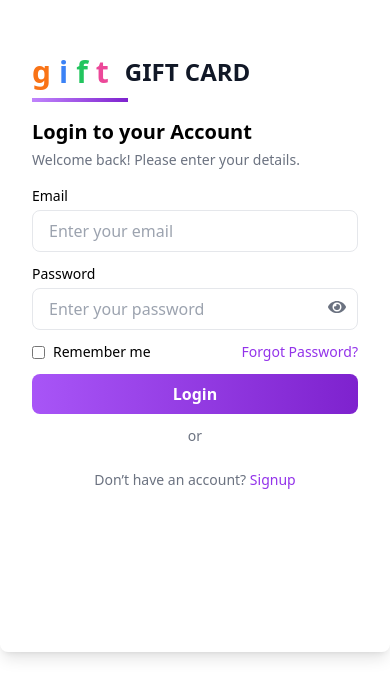
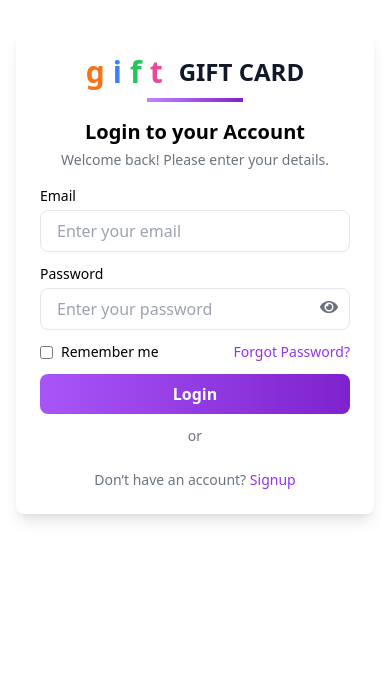
Before and after one commit to SallalZahid56/my-app, a React (Vite) app: page /login in a window 390 px wide. Shown: the part 150-844 px from the top of the page. Built offline with nearby package versions, Linux system fonts and the light colour scheme.

Commit message:
Initial commit

```diff
--- a/src/Pages/Login.jsx
+++ b/src/Pages/Login.jsx
@@ -1,20 +1,18 @@
 import React, { useEffect, useState } from 'react';
 import { Link } from 'react-router-dom';
 import loginImage from '../assets/login-signup.jpg';
-import { jwtDecode } from 'jwt-decode'; // ✅ Correct way
+import { jwtDecode } from 'jwt-decode';
 import { FaEye, FaEyeSlash } from 'react-icons/fa';
-
 
 const Login = () => {
   const [showPassword, setShowPassword] = useState(false);
   const googleClientId = import.meta.env.VITE_GOOGLE_CLIENT_ID;
 
   useEffect(() => {
-        /* global google */
     const handleGoogleLogin = (response) => {
       const userObject = jwtDecode(response.credential);
       console.log('Google login user:', userObject);
-            // TODO: Handle login with userObject (e.g., send to backend or set auth state)
+      // TODO: Handle login with userObject
     };
 
     if (window.google && googleClientId) {
@@ -31,10 +29,10 @@ const Login = () => {
   }, [googleClientId]);
 
   return (
-        <div className="min-h-screen flex items-center justify-center bg-white">
-            <div className="flex w-full max-w-5xl h-[90vh] shadow-lg rounded-lg overflow-hidden">
-                {/* Left Image */}
-                <div className="w-1/2 hidden md:block">
+    <div className="min-h-screen flex items-center justify-center bg-white px-4 py-6">
+      <div className="flex flex-col md:flex-row w-full max-w-5xl h-auto md:h-[90vh] shadow-lg rounded-lg overflow-hidden">
+        {/* Left Image (hidden on small screens) */}
+        <div className="w-full md:w-1/2 hidden md:block">
           <img
             src={loginImage}
             alt="Gift Card"
@@ -43,10 +41,10 @@ const Login = () => {
         </div>
 
         {/* Right Form */}
-                <div className="w-full md:w-1/2 p-8 flex flex-col justify-center">
+        <div className="w-full md:w-1/2 p-6 sm:p-8 flex flex-col justify-center">
           {/* Logo & Header */}
-                    <div className="mb-4">
-                        <h1 className="text-2xl font-bold flex items-center gap-2">
+          <div className="mb-4 text-center md:text-left">
+            <h1 className="text-2xl font-bold flex justify-center md:justify-start items-center gap-2">
               <span className="text-orange-500 text-3xl">g</span>
               <span className="text-blue-500 text-3xl">i</span>
               <span className="text-green-500 text-3xl">f</span>
@@ -55,11 +53,11 @@ const Login = () => {
                 GIFT <span className="font-bold">CARD</span>
               </span>
             </h1>
-                        <div className="mt-2 h-1 w-24 bg-gradient-to-r from-purple-400 to-purple-700"></div>
+            <div className="mt-2 h-1 w-24 mx-auto md:mx-0 bg-gradient-to-r from-purple-400 to-purple-700"></div>
           </div>
 
-                    <h2 className="text-xl font-semibold mb-1">Login to your Account</h2>
-                    <p className="text-sm text-gray-500 mb-4">Welcome back! Please enter your details.</p>
+          <h2 className="text-xl font-semibold mb-1 text-center md:text-left">Login to your Account</h2>
+          <p className="text-sm text-gray-500 mb-4 text-center md:text-left">Welcome back! Please enter your details.</p>
 
           <form className="space-y-3">
             <div>
@@ -89,11 +87,11 @@ const Login = () => {
               </div>
             </div>
 
-                        <div className="flex items-center justify-between">
-                            <label className="flex items-center text-sm">
+            <div className="flex items-center justify-between text-sm">
+              <label className="flex items-center">
                 <input type="checkbox" className="mr-2" /> Remember me
               </label>
-                            <Link to="/forgot-password" className="text-sm text-purple-600 hover:underline">
+              <Link to="/forgot-password" className="text-purple-600 hover:underline">
                 Forgot Password?
               </Link>
             </div>
--- a/src/Pages/Signup.jsx
+++ b/src/Pages/Signup.jsx
@@ -2,16 +2,13 @@ import React, { useEffect, useState } from 'react';
 import { Link } from 'react-router-dom';
 import signupImage from '../assets/login-signup.jpg';
 import { FaEye, FaEyeSlash } from 'react-icons/fa';
-
+import { jwtDecode } from 'jwt-decode'; // Make sure this is imported
 
 const Signup = () => {
   const [showPassword, setShowPassword] = useState(false);
-
-    // Replace with your own Google client ID
   const googleClientId = import.meta.env.VITE_GOOGLE_CLIENT_ID;
 
   useEffect(() => {
-        /* global google */
     const handleGoogleResponse = (response) => {
       const userObject = jwtDecode(response.credential);
       console.log('Google user:', userObject);
@@ -32,10 +29,11 @@ const Signup = () => {
   }, [googleClientId]);
 
   return (
-        <div className="min-h-screen flex items-center justify-center bg-white">
-            <div className="flex w-full max-w-5xl h-[85vh] shadow-lg rounded-lg overflow-hidden">
-                {/* Left Image */}
-                <div className="w-1/2 hidden md:block">
+    <div className="min-h-screen flex items-center justify-center bg-white px-4 py-6">
+      <div className="flex flex-col md:flex-row w-full max-w-5xl h-auto md:h-[85vh] shadow-lg rounded-lg overflow-hidden">
+
+        {/* Left Image (desktop only) */}
+        <div className="w-full md:w-1/2 hidden md:block">
           <img
             src={signupImage}
             alt="Gift Card"
@@ -44,21 +42,23 @@ const Signup = () => {
         </div>
 
         {/* Right Form */}
-                <div className="w-full md:w-1/2 p-8 flex flex-col justify-center">
+        <div className="w-full md:w-1/2 p-6 sm:p-8 flex flex-col justify-center">
           {/* Logo & Header */}
-                    <div className="mb-4">
-                        <h1 className="text-2xl font-bold flex items-center gap-2">
+          <div className="mb-4 text-center md:text-left">
+            <h1 className="text-2xl font-bold flex justify-center md:justify-start items-center gap-2">
               <span className="text-orange-500 text-3xl">g</span>
               <span className="text-blue-500 text-3xl">i</span>
               <span className="text-green-500 text-3xl">f</span>
               <span className="text-pink-500 text-3xl">t</span>
               <span className="text-gray-900 ml-2">GIFT <span className="font-bold">CARD</span></span>
             </h1>
-                        <div className="mt-2 h-1 w-24 bg-gradient-to-r from-purple-400 to-purple-700"></div>
+            <div className="mt-2 h-1 w-24 mx-auto md:mx-0 bg-gradient-to-r from-purple-400 to-purple-700"></div>
           </div>
 
-                    <h2 className="text-xl font-semibold mb-1">Create an Account</h2>
-                    <p className="text-sm text-gray-500 mb-4">Please fill in the details to sign up</p>
+          <h2 className="text-xl font-semibold mb-1 text-center md:text-left">Create an Account</h2>
+          <p className="text-sm text-gray-500 mb-4 text-center md:text-left">
+            Please fill in the details to sign up
+          </p>
 
           <form className="space-y-3">
             <input
@@ -96,7 +96,7 @@ const Signup = () => {
             <div className="text-center text-sm text-gray-500">or</div>
 
             {/* Google Sign Up Button */}
-                        <div id="googleSignUpBtn" className="flex justify-center"></div>
+            <div id="googleSignUpBtn" className="flex justify-center mt-2"></div>
 
             <p className="text-center text-sm text-gray-500 mt-2">
               Already have an account?{' '}
```
Lines whose indentation alone changed are shown as unchanged.
